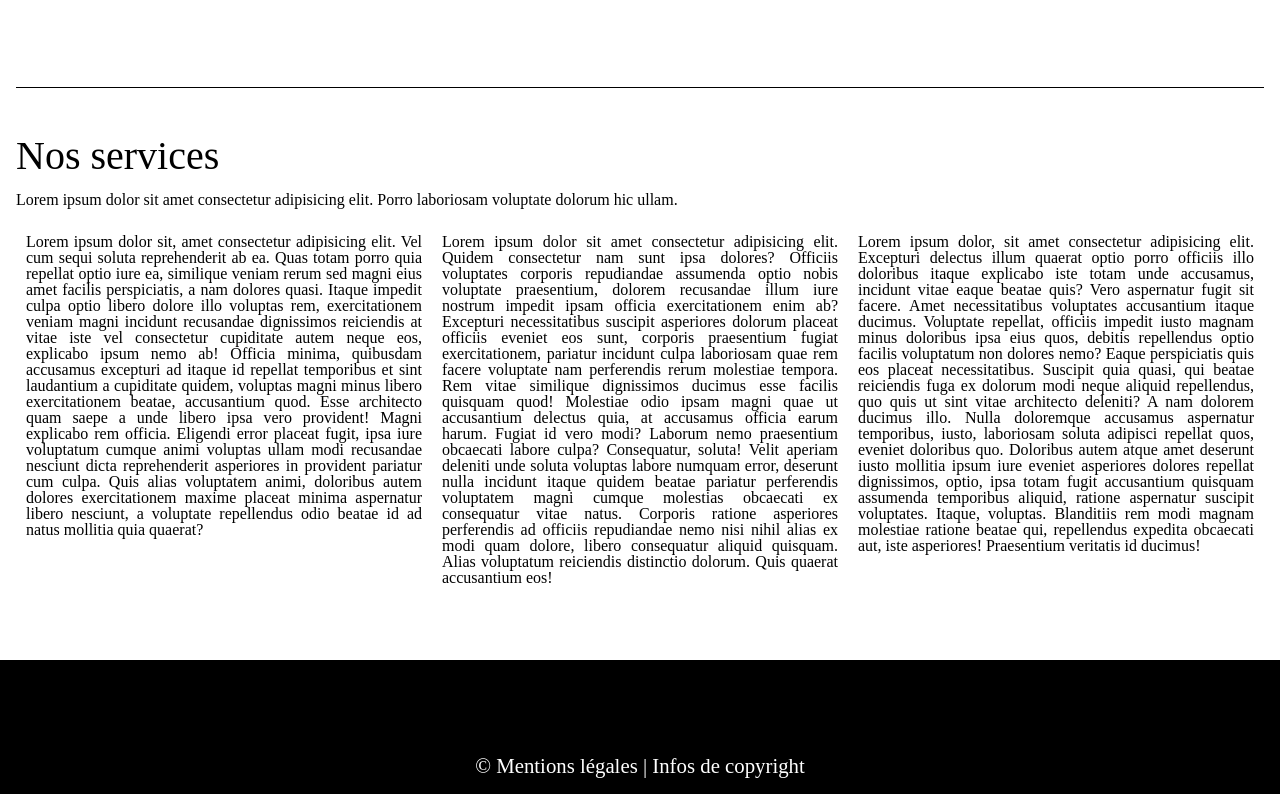
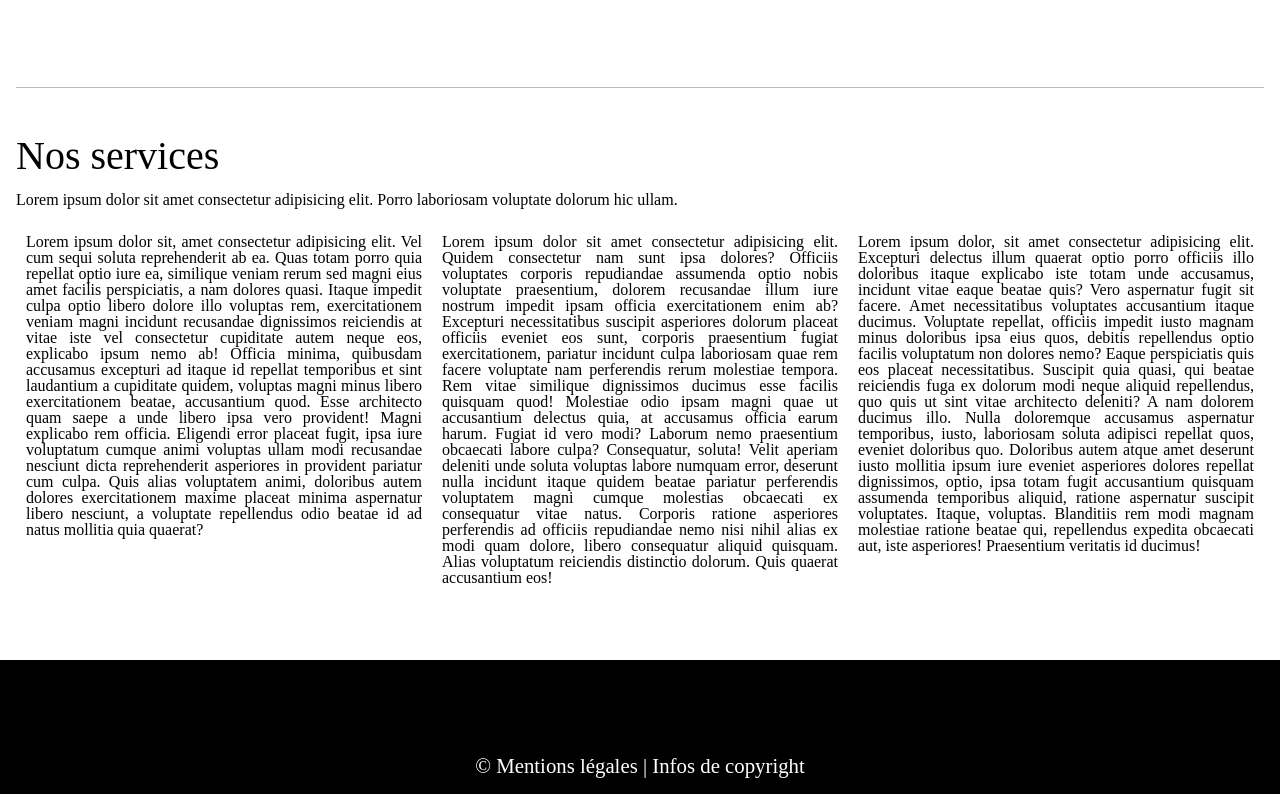
Before and after one commit to NicolasDeza/NicolasDeza_interro, a plain HTML site: page index.html in a window 1280 px wide. Shown: the part 945-1739 px from the top of the page. Drawn offline with Linux system fonts and the light colour scheme.

Commit message:
Couleur du border-top du h2#nos-services

```diff
--- a/css/style.css
+++ b/css/style.css
@@ -108,7 +108,7 @@ section#logos figure img {
 /*! ARTICLE */
 
 h2#nos-services {
-  border-top: 1px solid black;
+  border-top: 1px solid rgb(187, 185, 185);
   padding-top: 1.2em;
   font-size: 2.5em;
 }
```
